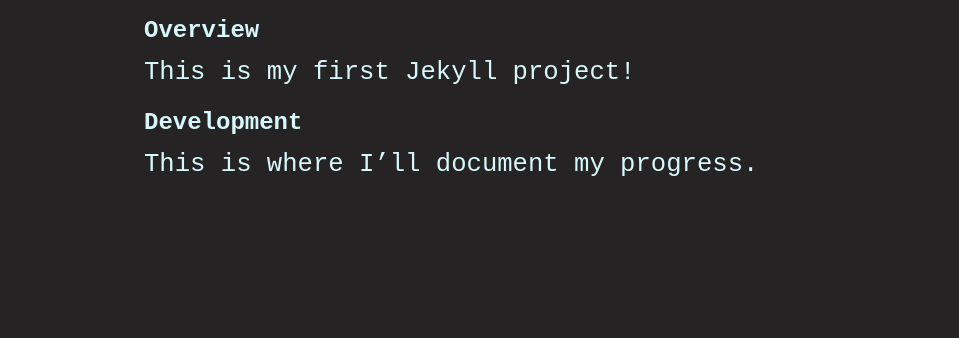
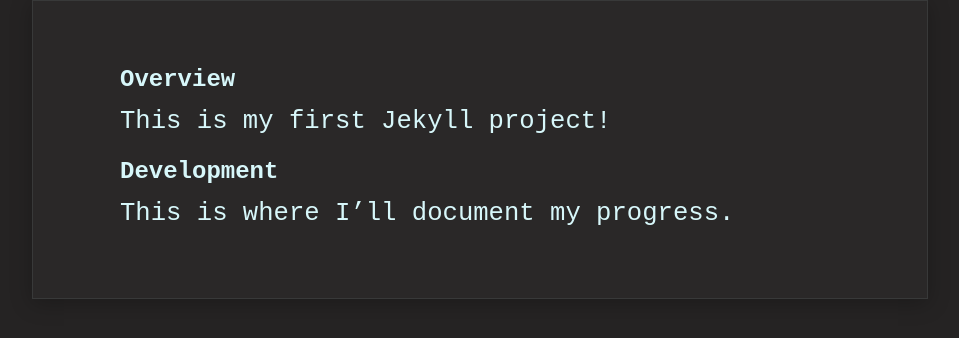
Before and after one commit to willn-dev/willn-dev.github.io, a Jekyll site: the page built from _projects/testproj.md, in a window 1280 px wide. Shown: the top 338 px of the page, without its empty margins (160-1119 px from the left). Built offline with Jekyll 4.4.1, drawn with Linux system fonts in a browser that asks for light colours.

Commit message:
added page backdrop to views over 768px

```diff
--- a/_sass/_variables.scss
+++ b/_sass/_variables.scss
@@ -79,7 +79,7 @@
   --heading-color: rgb(215, 247, 250);
 
   --body-font: 'RobotoMono', monospace;
-  --body-font-size: clamp(16px, 2vw, 30px);
+  --body-font-size: clamp(16px, 2vw, 33px);
 
   --link-color: rgb(215, 247, 250);
   --link-hover-color: #ffffff;
--- a/projects.scss
+++ b/projects.scss
@@ -45,3 +45,20 @@
     margin-left: var(--spacer);
   }
 }
+
+@media (min-width: 768px) {
+  .container.content {
+    max-width: 70vw;
+    width: 90%;
+    padding: 3rem 4rem;
+
+    background-color: rgb(42, 40, 40);
+    border: 1px solid rgba(215, 247, 250, 0.08);
+    box-shadow: 0 4px 20px rgba(0, 0, 0, 0.25);
+  }
+
+  .container.content main {
+    max-width: 45rem;
+    margin-inline: auto;
+  }
+}
```
Also changed, not shown: 1 other file.
